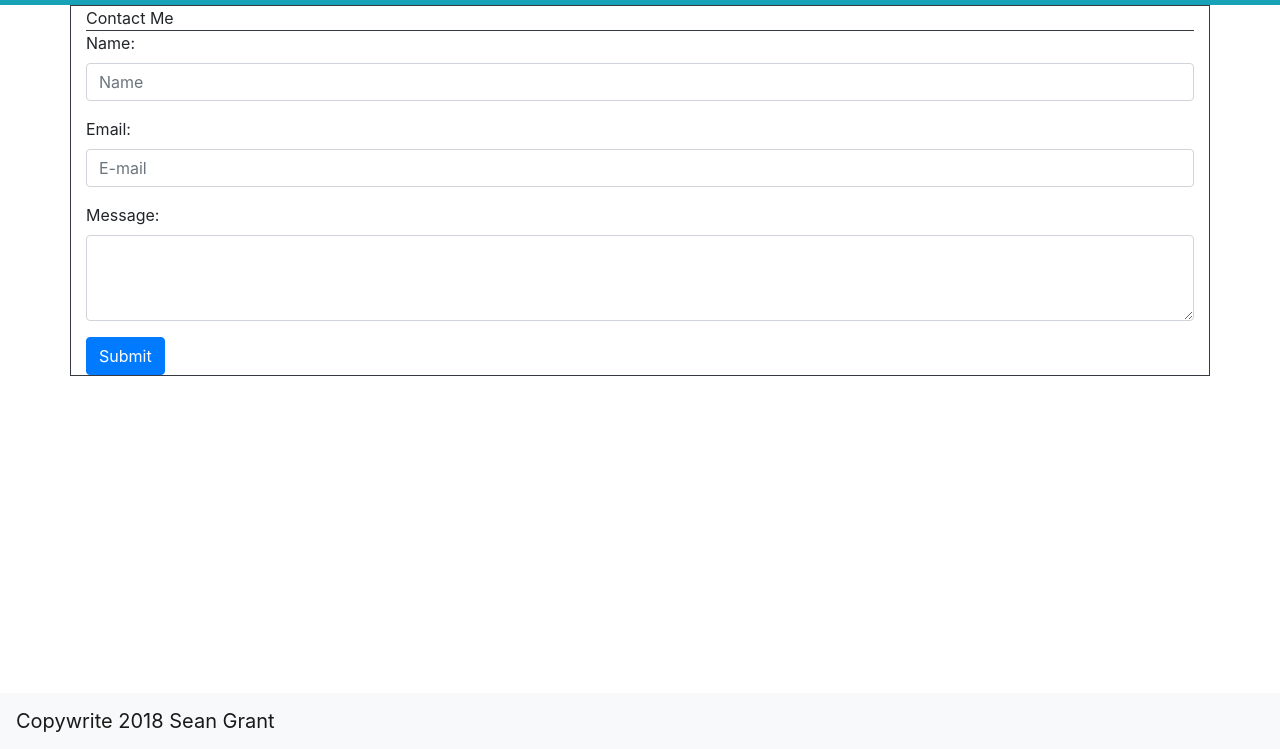
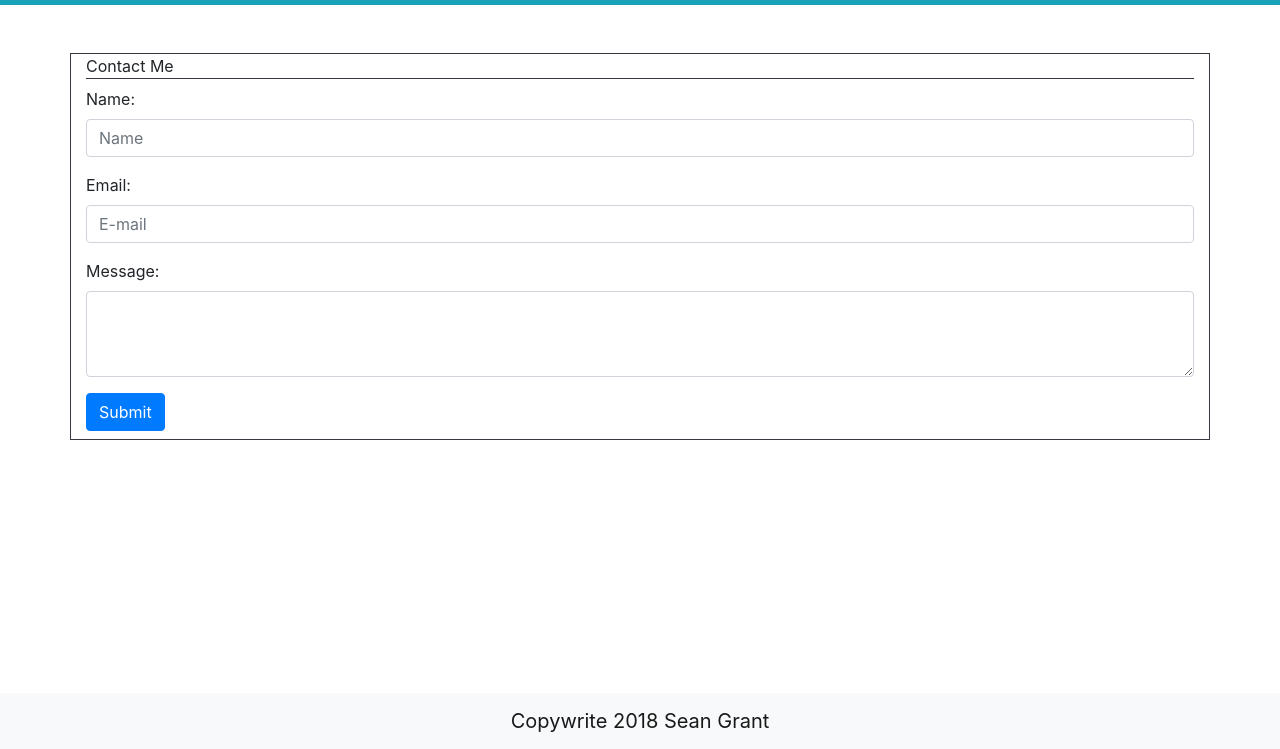
Before and after one commit to seangrant118/Bootstrap-Portfolio, a plain HTML site: page contact.html in a window 1280 px wide. Shown: the part 51-800 px from the top of the page. Drawn offline with nearby package versions, Linux system fonts and the light colour scheme.

Commit message:
footer fixes

```diff
--- a/contact.html
+++ b/contact.html
@@ -31,11 +31,11 @@
     </div>
   </nav>
 
-  <div class="container border border-dark my5">
+  <div class="container border border-dark my-5">
     <div class="border-bottom border-dark">
       Contact Me
     </div>
-    <form class="my5">
+    <form class="my-2">
       <div class="form-group">
         <label for="formGroupExampleInput">Name:</label>
         <input type="text" class="form-control" id="formGroupExampleInput" placeholder="Name">
@@ -52,8 +52,8 @@
     </form>
   </div>
 
-  <nav class="navbar fixed-bottom navbar-light bg-light align-center">
-    <div class="navbar-brand">Copywrite 2018 Sean Grant</div>
+  <nav class="navbar fixed-bottom navbar-light bg-light">
+    <div class="navbar-brand mx-auto">Copywrite 2018 Sean Grant</div>
   </nav>
 </body>
 
```
Also changed, not shown: index.html (+2 -2 lines), portfolio.html (+5 -4 lines).
